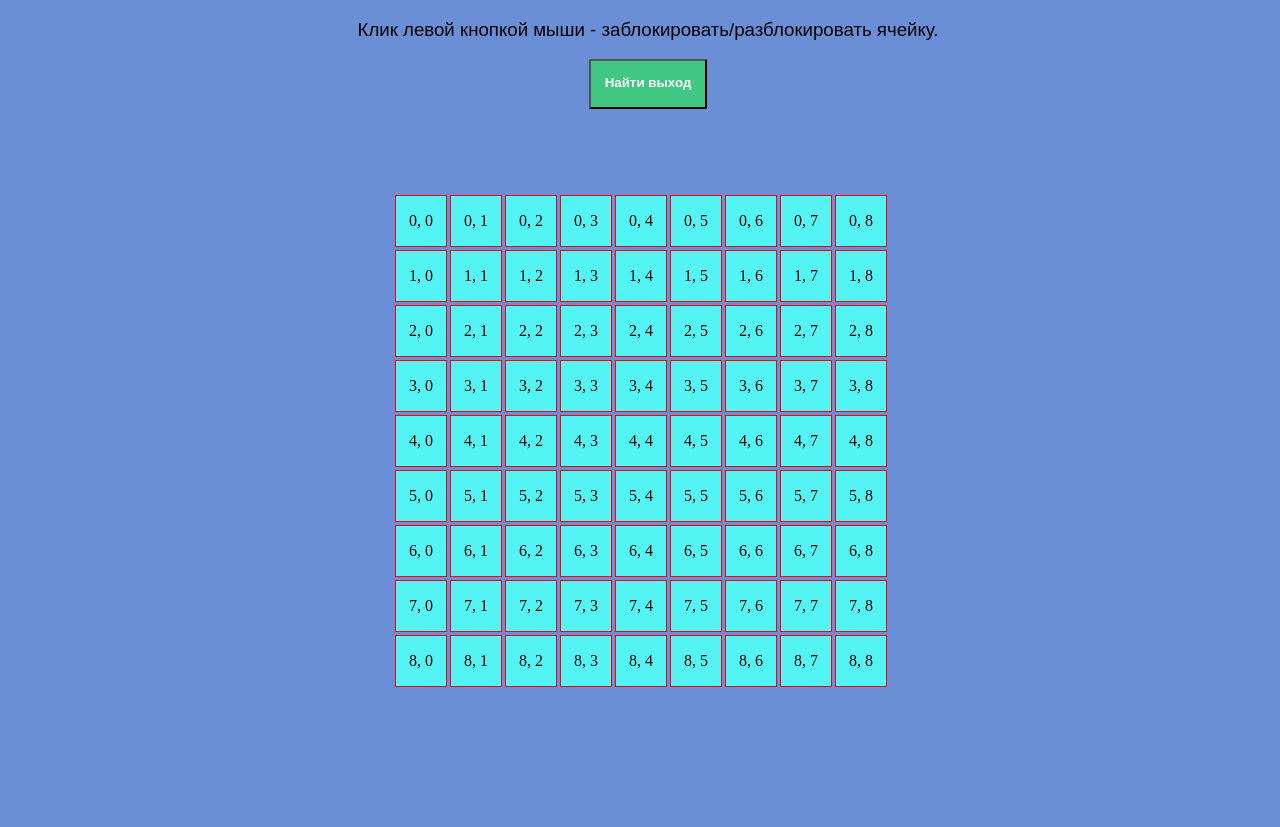
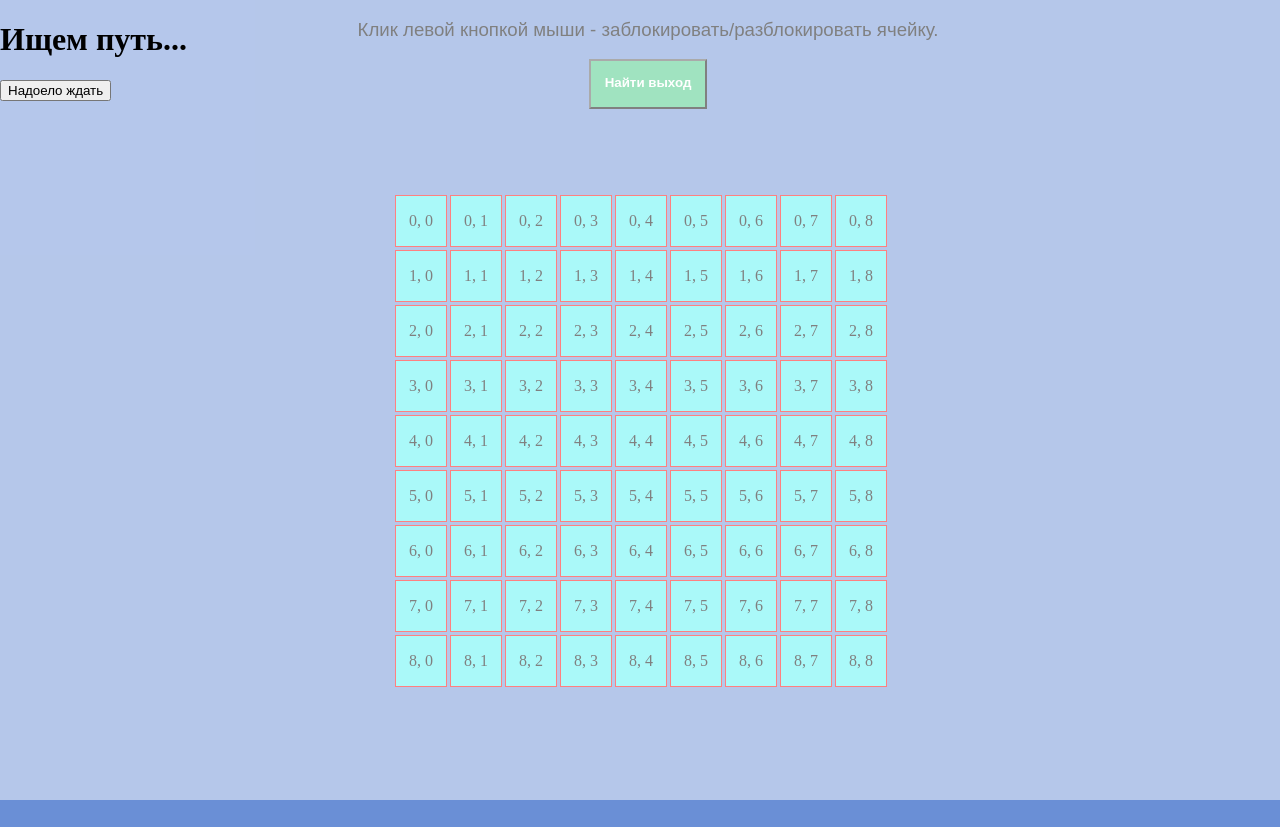
Before and after one commit to warkb/LabirintJS, a plain HTML site: page index.html in a window 1280 px wide. Drawn offline with Linux system fonts and the light colour scheme.

Commit message:
Добавил перекрывающий div

```diff
--- a/index.html
+++ b/index.html
@@ -18,7 +18,10 @@
 * Сделать анимацию пробега по найденному пути
 * (опционально) Сделать на jQuery анимацию опускания экрана процесса поиска пути
  -->
-
+<div id="waitscreen">
+    <h1>Ищем путь...</h1>
+    <button id="stopButton">Надоело ждать</button>
+</div>
 <script type="text/javascript" src="jquery-3.3.1.js"></script>
 <script type="text/javascript" src="script.js"></script>
 </body>
--- a/style.css
+++ b/style.css
@@ -44,3 +44,15 @@ body {
 /*	transition: 0.2s;
 */
 }
+
+#waitscreen {
+	background-color: rgba(255, 255, 255, 0.5);
+	width: 100vw;
+	height: 100vh;
+	overflow: hidden;
+	position: absolute;
+	top: 0;
+	left: 0;
+	z-index: 200;
+	/* visibility: hidden; */
+}
```
